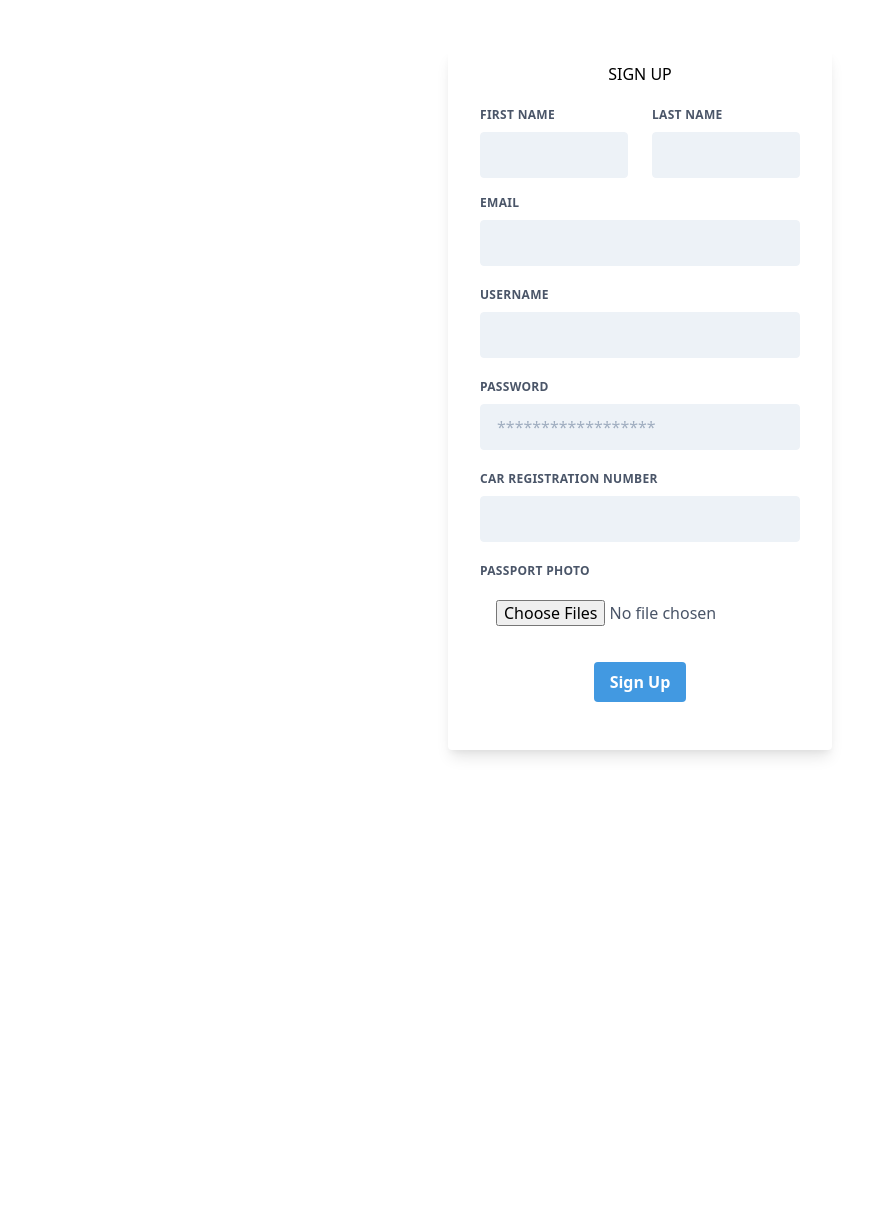
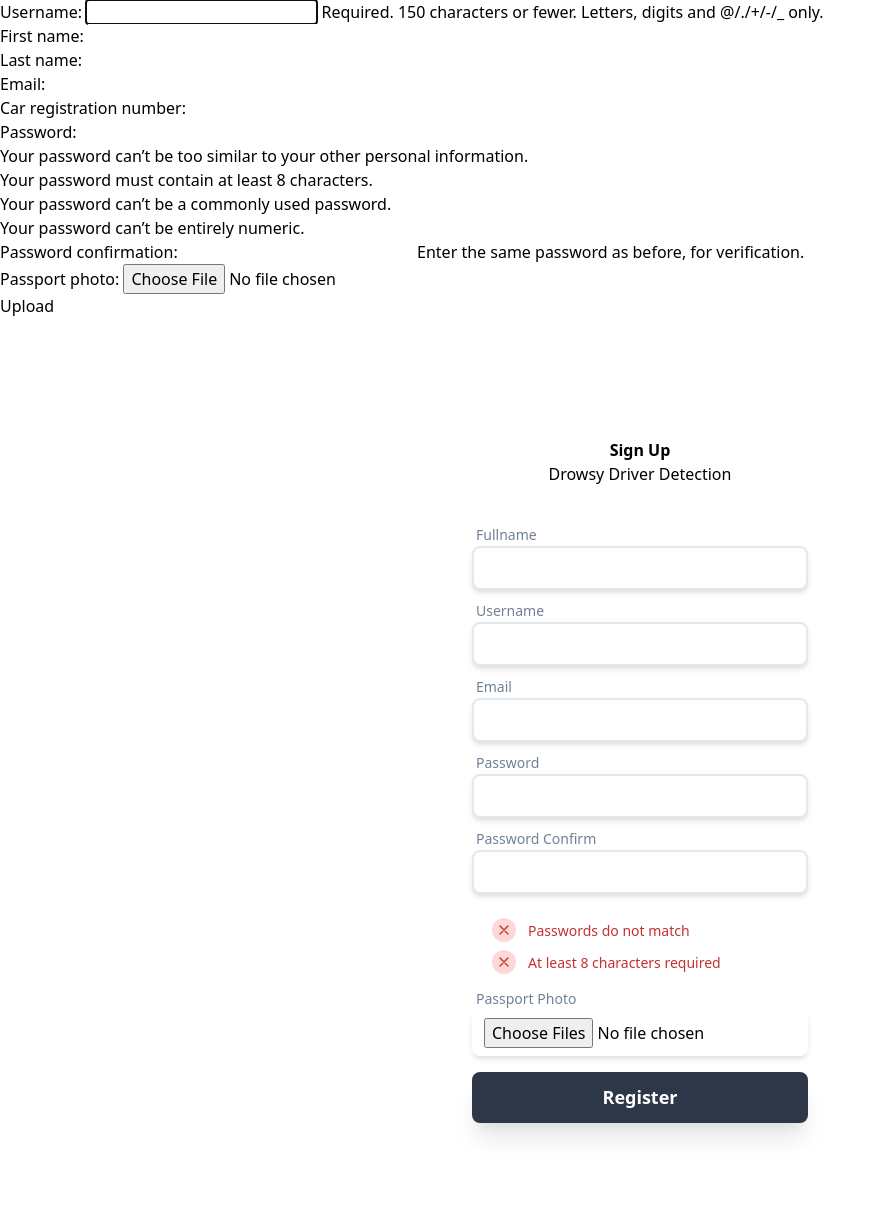
Before and after one commit to Salaton/drowsy-driver-clientside, a Django app: page /accounts/signup/ in a window 1280 px wide. Shown: the whole page, without its empty margins (0-893 px from the left). Before the commit the page ends 757 px from the top, so only its background shows below. Run offline with Django 3.2, Linux system fonts and the light colour scheme; style sheets or scripts are compiled from the project's sources; some libraries are stand-ins or nearby versions.

Commit message:
User Interface Tweaks

```diff
--- a/templates/home.html
+++ b/templates/home.html
@@ -5,7 +5,7 @@
 
 {% block content %}
 {% if user.is_authenticated %}
-  Hi {{ user.username }}!
+  Hi {{ user.username }}! Here is your uploaded image {{user.photo}} Car registration: {{user.car_registration_number}}
   <p><a href="{% url 'logout' %}">logout</a></p>
 {% else %}
   <p>You are not logged in</p>
--- a/templates/signup.html
+++ b/templates/signup.html
@@ -4,74 +4,135 @@
 {% block title %}Sign Up{% endblock %}
 
 {% block content %}
+ <form method="POST" enctype="multipart/form-data">
+        {% csrf_token %}
+        {{ form.as_p }}
 
-<div class="flex items-center h-screen w-full bg-teal-lighter">
-  <div class="w-full bg-white rounded shadow-lg  m-4 md:max-w-sm md:mx-auto">
-  <h2 class='block w-full text-center text-grey-darkest pt-3 mb-3 uppercase'>Sign Up</h2>
-  <form method="post" class="w-full max-w-lg rounded px-8 pt-2 pb-8 mb-4">
-  {% csrf_token %}
+        <button type="submit">Upload</button>
 
-    <div class="flex flex-wrap -mx-3 mb-4">
-        <div class="w-full md:w-1/2 px-3  md:mb-0">
-        <label class="block uppercase tracking-wide text-gray-700 text-xs font-bold mb-2" for="grid-last-name">
-            First Name
+
+</form>
+<script src="https://cdn.jsdelivr.net/gh/alpinejs/alpine@v2.x.x/dist/alpine.js" defer></script>
+
+<div class="container max-w-full mx-auto md:py-24 px-6">
+  <div class="max-w-sm mx-auto px-6">
+        <div class="relative flex flex-wrap">
+            <div class="w-full relative">
+                <div class="md:mt-6">
+                    <div class="text-center font-semibold text-black">
+                        Sign Up
+                    </div>
+                    <div class="text-center font-base text-black">
+                        Drowsy Driver Detection
+                    </div>
+                    <form class="mt-8" x-data="{password: '',password_confirm: ''}">
+                        <div class="mx-auto max-w-lg ">
+                            <div class="py-1">
+                                <span class="px-1 text-sm text-gray-600">Fullname</span>
+                                <input placeholder="" type="text" name="fullname"
+                                       class="text-md block px-3 py-2 rounded-lg w-full
+                bg-white border-2 border-gray-300 placeholder-gray-600 shadow-md focus:placeholder-gray-500 focus:bg-white focus:border-gray-600 focus:outline-none">
+                            </div>
+                            <div class="py-1">
+                                <span class="px-1 text-sm text-gray-600">Username</span>
+                                <input placeholder="" type="text" name="username"
+                                       class="text-md block px-3 py-2 rounded-lg w-full
+                bg-white border-2 border-gray-300 placeholder-gray-600 shadow-md focus:placeholder-gray-500 focus:bg-white focus:border-gray-600 focus:outline-none">
+                            </div>
+                            <div class="py-1">
+                                <span class="px-1 text-sm text-gray-600">Email</span>
+                                <input placeholder="" type="email" name="email"
+                                       class="text-md block px-3 py-2 rounded-lg w-full
+                bg-white border-2 border-gray-300 placeholder-gray-600 shadow-md focus:placeholder-gray-500 focus:bg-white focus:border-gray-600 focus:outline-none">
+                            </div>
+                            <div class="py-1">
+                                <span class="px-1 text-sm text-gray-600">Password</span>
+                                <input placeholder="" type="password" x-model="password" name="password1"
+                                       class="text-md block px-3 py-2 rounded-lg w-full
+                bg-white border-2 border-gray-300 placeholder-gray-600 shadow-md focus:placeholder-gray-500 focus:bg-white focus:border-gray-600 focus:outline-none">
+                            </div>
+                            <div class="py-1">
+                                <span class="px-1 text-sm text-gray-600">Password Confirm</span>
+                                <input placeholder="" type="password" x-model="password_confirm" name="password2"
+                                       class="text-md block px-3 py-2 rounded-lg w-full
+                bg-white border-2 border-gray-300 placeholder-gray-600 shadow-md focus:placeholder-gray-500 focus:bg-white focus:border-gray-600 focus:outline-none">
+                            </div>
+                            <div class="flex justify-start mt-3 ml-4 p-1">
+                                <ul>
+                                    <li class="flex items-center py-1">
+                                        <div :class="{'bg-green-200 text-green-700': password == password_confirm && password.length > 0, 'bg-red-200 text-red-700':password != password_confirm || password.length == 0}"
+                                             class=" rounded-full p-1 fill-current ">
+                                            <svg class="w-4 h-4" fill="none" viewBox="0 0 24 24" stroke="currentColor">
+                                                <path x-show="password == password_confirm && password.length > 0" stroke-linecap="round"
+                                                      stroke-linejoin="round" stroke-width="2"
+                                                      d="M5 13l4 4L19 7"/>
+                                                <path x-show="password != password_confirm || password.length == 0" stroke-linecap="round"
+                                                      stroke-linejoin="round" stroke-width="2"
+                                                      d="M6 18L18 6M6 6l12 12"/>
+
+                                            </svg>
+                                        </div>
+                                        <span :class="{'text-green-700': password == password_confirm && password.length > 0, 'text-red-700':password != password_confirm || password.length == 0}"
+                                              class="font-medium text-sm ml-3"
+                                              x-text="password == password_confirm && password.length > 0 ? 'Passwords match' : 'Passwords do not match' "></span>
+                                    </li>
+                                    <li class="flex items-center py-1">
+                                        <div :class="{'bg-green-200 text-green-700': password.length > 7, 'bg-red-200 text-red-700':password.length < 7 }"
+                                             class=" rounded-full p-1 fill-current ">
+                                            <svg class="w-4 h-4" fill="none" viewBox="0 0 24 24" stroke="currentColor">
+                                                <path x-show="password.length > 7" stroke-linecap="round"
+                                                      stroke-linejoin="round" stroke-width="2"
+                                                      d="M5 13l4 4L19 7"/>
+                                                <path x-show="password.length < 7" stroke-linecap="round"
+                                                      stroke-linejoin="round" stroke-width="2"
+                                                      d="M6 18L18 6M6 6l12 12"/>
+
+                                            </svg>
+                                        </div>
+                                        <span :class="{'text-green-700': password.length > 7, 'text-red-700':password.length < 7 }"
+                                              class="font-medium text-sm ml-3"
+                                              x-text="password.length > 7 ? 'The minimum length is reached' : 'At least 8 characters required' "></span>
+                                    </li>
+                                </ul>
+                            </div>
+                            {% comment %} <div class="flex justify-start">
+                                <label class="block text-gray-500 font-bold my-4 flex items-center">
+                                    <input class="leading-loose text-pink-600 top-0" type="checkbox"/>
+                                    <span class="ml-2 text-sm py-2 text-gray-600 text-left">Accept the
+                                          <a href="#"
+                                             class="font-semibold text-black border-b-2 border-gray-200 hover:border-gray-500">
+                                           Terms and Conditions of the site
+                                          </a>and
+                                          <a href="#"
+                                             class="font-semibold text-black border-b-2 border-gray-200 hover:border-gray-500">
+                                            the information data policy.</a>
+                                    </span>
                                 </label>
-        <input class="appearance-none block w-full bg-gray-200 text-gray-700 border border-gray-200 rounded py-3 px-4 leading-tight focus:outline-none focus:bg-white focus:border-gray-500" name="firstname" id="grid-first-name" type="text" placeholder="">
+                            </div> {% endcomment %}
+                            <div class="py-1">
+                                <span class="px-1 text-sm text-gray-600">Passport Photo</span>
+                                <input placeholder="" type="file" name="passportphoto" multiple="multiple" accept="image/*"
+                                       class="text-md block px-3 py-2 rounded-lg w-full
+                bg-white  shadow-md focus:placeholder-gray-500 focus:bg-white focus:border-gray-600 focus:outline-none">
                             </div>
-        <div class="w-full md:w-1/2 px-3">
-        <label class="block uppercase tracking-wide text-gray-700 text-xs font-bold mb-2" for="grid-last-name">
-            Last Name
-        </label>
-        <input class="appearance-none block w-full bg-gray-200 text-gray-700 border border-gray-200 rounded py-3 px-4 leading-tight focus:outline-none focus:bg-white focus:border-gray-500" name="lastname" id="grid-last-name" type="text" placeholder="">
+                            <button class="mt-3 text-lg font-semibold
+            bg-gray-800 w-full text-white rounded-lg
+            px-6 py-3 block shadow-xl hover:text-white hover:bg-black">
+                                Register
+                            </button>
+                        </div>
+                    </form>
+                    <div class="text-sm font-semibold block sm:hidden py-6 flex justify-center">
+                        <a href="{% url 'login' %}"
+                           class="text-black font-normal border-b-2 border-gray-200 hover:border-teal-500">You're already member?
+                            <span class="text-black font-semibold">
+            Login
+          </span>
+                        </a>
                     </div>
                 </div>
-    <div class="flex flex-wrap -mx-3 mb-2">
-        <div class="w-full px-3">
-        <label class="block uppercase tracking-wide text-gray-700 text-xs font-bold mb-2" for="grid-password">
-            Email
-        </label>
-        <input class="appearance-none block w-full bg-gray-200 text-gray-700 border border-gray-200 rounded py-3 px-4 mb-3 leading-tight focus:outline-none focus:bg-white focus:border-gray-500" name="email" id="email" type="text" placeholder="">
             </div>
         </div>
-    <div class="flex flex-wrap -mx-3 mb-2">
-        <div class="w-full px-3">
-        <label class="block uppercase tracking-wide text-gray-700 text-xs font-bold mb-2" for="grid-password">
-            Username
-        </label>
-        <input class="appearance-none block w-full bg-gray-200 text-gray-700 border border-gray-200 rounded py-3 px-4 mb-3 leading-tight focus:outline-none focus:bg-white focus:border-gray-500" name="username" id="username" type="text" placeholder="">
-        </div>
-    </div>
-    <div class="flex flex-wrap -mx-3 mb-2">
-        <div class="w-full px-3">
-        <label class="block uppercase tracking-wide text-gray-700 text-xs font-bold mb-2" for="grid-password">
-            Password
-        </label>
-        <input class="appearance-none block w-full bg-gray-200 text-gray-700 border border-gray-200 rounded py-3 px-4 mb-3 leading-tight focus:outline-none focus:bg-white focus:border-gray-500" name="password" id="grid-password" type="password" placeholder="******************">
-        </div>
-    </div>
-    <div class="flex flex-wrap -mx-3 mb-2">
-        <div class="w-full px-3">
-        <label class="block uppercase tracking-wide text-gray-700 text-xs font-bold mb-2" for="grid-password">
-            Car Registration Number
-        </label>
-        <input class="appearance-none block w-full bg-gray-200 text-gray-700 border border-gray-200 rounded py-3 px-4 mb-3 leading-tight focus:outline-none focus:bg-white focus:border-gray-500" name="registrationnumber" id="grid-password" type="text" placeholder="">
-        </div>
-    </div>
-    <div class="flex flex-wrap -mx-3 mb-3">
-        <div class="w-full px-3">
-        <label class="block uppercase tracking-wide text-gray-700 text-xs font-bold mb-2" for="grid-password">
-            Passport photo
-        </label>
-        <input class="appearance-none block w-full  text-gray-700  rounded py-3 px-4 mb-3 leading-tight focus:outline-none focus:bg-white focus:border-gray-500" name="userimage" id="userimage" type="file" placeholder="" multiple="multiple" accept="image/*">
-        </div>
-    </div>
-    <div class="flex items-center justify-between">
-            <button class="bg-blue-500 hover:bg-blue-700 text-white font-bold py-2 mx-auto  px-4 rounded focus:outline-none focus:shadow-outline" type="submit">
-              Sign Up
-            </button>
-
-    </div>
-    </form>
     </div>
 </div>
 {% endblock %}
```
Lines whose indentation alone changed are shown as unchanged.
